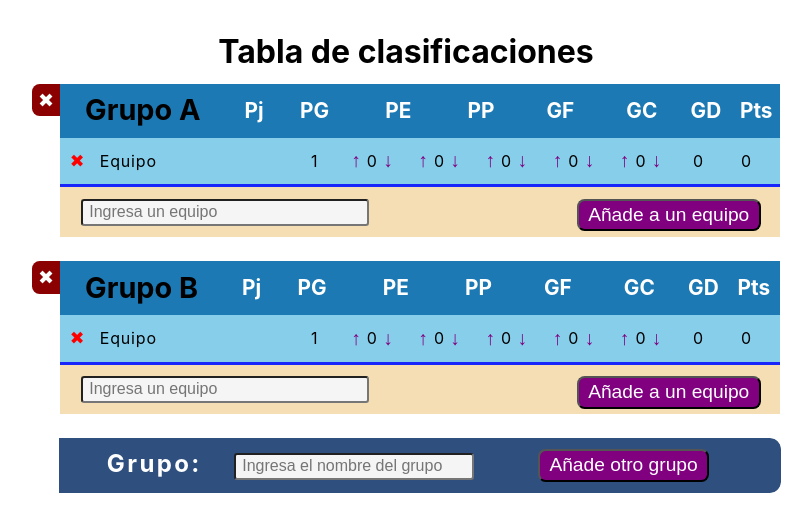
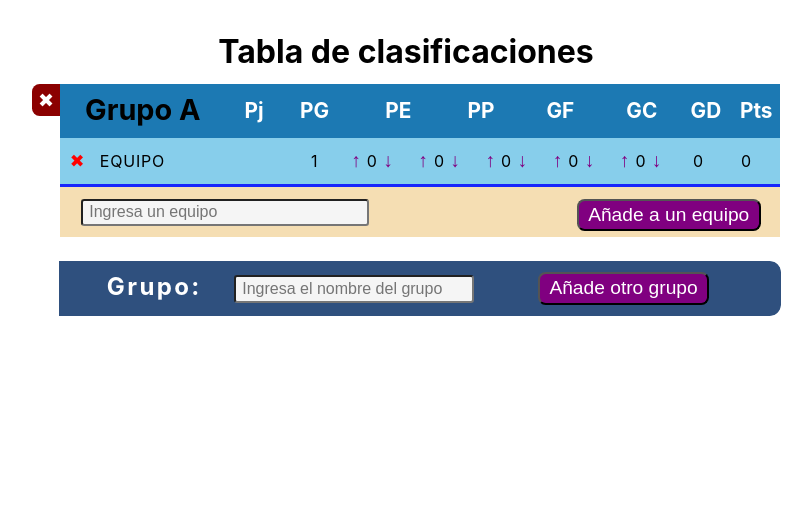
Before and after one commit to dalidia/tabla_clasificaciones, a React (Create React App) app: page / in a window 1280 px wide. Shown: the top 532 px of the page, without its empty margins (234-1046 px from the left). Built offline with nearby package versions, Linux system fonts and the light colour scheme.

Commit message:
added indices

```diff
--- a/src/components/AddCountryForm.js
+++ b/src/components/AddCountryForm.js
@@ -6,7 +6,7 @@ class AddCountryForm extends Component {
   };
 
   handleChange = e => {
-    this.setState({value: e.target.value});
+    this.setState({value: e.target.value.toUpperCase()});
   };
 
   handleSubmit = (e) => {
--- a/src/components/AddGroup.js
+++ b/src/components/AddGroup.js
@@ -6,7 +6,7 @@ class AddGroup extends Component{
   };
 
   handleChange = e => {
-    this.setState({value: e.target.value});
+    this.setState({value: e.target.value.toUpperCase()});
   };
 
   handleSubmit = (e) => {
--- a/src/components/App.js
+++ b/src/components/App.js
@@ -11,15 +11,12 @@ class App extends Component {
       {
         title: 'Grupo A',
         id: 0
-      },
-      {
-        title: 'Grupo B',
-        id: 1
       }
     ]
   };
 
   prevId=this.state.grupos.length;
+  title='Tabla de clasificaciones';
 
   handleAddGroup = (titl) => {
     let newGroup = {
@@ -41,7 +38,7 @@ class App extends Component {
   render() {
     return (
       <div className="tablas">
-        <h1 className='title'>Tabla de clasificaciones</h1>
+        <h1 className='title'>{this.title}</h1>
         {this.state.grupos.map(grupo =>
           <Grupo
           title={grupo.title}
--- a/src/components/Country.js
+++ b/src/components/Country.js
@@ -1,125 +1,58 @@
-import React, {Component} from 'react';
+import React from 'react';
 import Score from './Resultados/Score';
 import StaticScore from './Resultados/StaticScore';
 import Puntos from './Resultados/Puntos';
 
-class Country extends Component {
-  state = {
-    pg: 0,
-    pe: 0,
-    pp: 0,
-    gf: 0,
-    gc: 0,
-    df: 0,
-    puntos: 0
-  };
-
-  handlePeChange = delta => {
-    if (this.state.pe <= 0 && delta < 0) {
-      return;
-    } else {
-      this.setState(prevState => {
-        return {
-          pe: prevState.pe += delta,
-          puntos: prevState.puntos += delta
-        }
-      });
-    }
-  };
-
-  handlePgChange = delta => {
-    if (this.state.pg <= 0 && delta < 0) {
-      return;
-    } else {
-      this.setState(prevState => {
-        return {
-          pg: prevState.pg += delta,
-          puntos: prevState.puntos += (delta * 3)
-        }
-      });
-    }
-  };
-
-  handlePpChange = delta => {
-    if (this.state.pp <= 0 && delta < 0) {
-      return;
-    } else {
-      this.setState(prevState => ({
-        pp: prevState.pp += delta
-      }));
-    }
-  };
-
-  handleGf = delta => {
-    if (this.state.gf <= 0 && delta < 0) {
-      return;
-    } else {
-      this.setState(prevState => {
-        return {
-          gf: prevState.gf += delta,
-          df: prevState.df += delta
-        }
-      })
-    }
-  };
-
-  handleGc = delta => {
-    if (this.state.gc <= 0 && delta < 0) {
-      return;
-    } else {
-      this.setState(prevState => {
-        return {
-          gc: prevState.gc += delta,
-          df: prevState.df -= delta
-        }
-      })
-    }
-  };
-
-  render () {
+const Country = (props) => {
+  const {name, id, index, pj, pg, pe, pp, gf, gc,df, puntos, handlePeChange, handlePgChange, handlePpChange, handleGf, handleGc, handleRemoveCountry} = props;
   return (
     <div className="country">
       <span className="country-name">
-          <button onClick={() => this.props.handleRemoveCountry(this.props.index)}>✖</button>
-          <span>{this.props.name}</span>
+        <button onClick={() => handleRemoveCountry(id)}>✖</button>
+        <span>{name}</span>
       </span>
 
       <StaticScore
-        score={this.props.pj} />
+      score={pj} />
 
       <Score
-        score={this.state.pg}
-        changeScore={this.handlePgChange}
+      score={pg}
+      index={index}
+      changeScore={handlePgChange}
       />
 
       <Score
-        score={this.state.pe}
-        changeScore={this.handlePeChange}
+      score={pe}
+      index={index}
+      changeScore={handlePeChange}
       />
 
       <Score
-        score={this.state.pp}
-        changeScore={this.handlePpChange}
+      score={pp}
+      index={index}
+      changeScore={handlePpChange}
       />
 
       <Score
-        score={this.state.gf}
-        changeScore={this.handleGf}
+      score={gf}
+      index={index}
+      changeScore={handleGf}
       />
 
       <Score
-        score={this.state.gc}
-        changeScore={this.handleGc}
+      score={gc}
+      index={index}
+
+      changeScore={handleGc}
       />
 
       <StaticScore
-        score={this.state.df} />
+      score={df} />
 
       <Puntos
-        puntos={this.state.puntos} />
+      puntos={puntos} />
     </div>
   );
 }
-}
 
 export default Country;
--- a/src/components/Grupo.js
+++ b/src/components/Grupo.js
@@ -9,18 +9,97 @@ class Grupo extends Component {
   state = {
     countries: [
       {
-        name: 'Equipo',
+        name: 'EQUIPO',
         id: 0,
-        pj:1
+        index:0,
+        pj:1,
+        pg: 0,
+        pe: 0,
+        pp: 0,
+        gf: 0,
+        gc: 0,
+        df: 0,
+        puntos: 0
       }
     ]
   };
 
   prevId = this.state.countries.length - 1;
+  prevIndex = this.state.countries.length - 1;
   prevPj = this.state.countries.length - 1;
+
+  /* COUNTRY */
+  handlePeChange = (pe, index, delta) => {
+    if (pe <= 0 && delta < 0) {
+      return;
+    } else {
+      this.setState(prevState => {
+        return {
+          pe: prevState.countries[index].pe += delta,
+          puntos: prevState.countries[index].puntos += delta
+        }
+      });
+    }
+    // console.log(this.state.countries[0].pe);
+
+  };
+
+  handlePgChange = (pg, index, delta) => {
+    // console.log(pg, delta);
+    if (pg <= 0 && delta < 0) {
+      return;
+    } else {
+      this.setState(prevState => {
+        return {
+          pg: prevState.countries[index].pg += delta,
+          puntos: prevState.countries[index].puntos += (delta * 3)
+        }
+      });
+    }
+  };
+
+  handlePpChange = (pp, index, delta) => {
+    if (pp <= 0 && delta < 0) {
+      return;
+    } else {
+      this.setState(prevState => ({
+        pp: prevState.countries[index].pp += delta
+      }));
+    }
+  };
+
+  handleGf = (gf, index, delta) => {
+    if (gf <= 0 && delta < 0) {
+      return;
+    } else {
+      this.setState(prevState => {
+        return {
+          gf: prevState.countries[index].gf += delta,
+          df: prevState.countries[index].df += delta
+        }
+      })
+    }
+  };
+
+  handleGc = (gc, index, delta) => {
+    if (gc <= 0 && delta < 0) {
+      return;
+    } else {
+      this.setState(prevState => {
+        return {
+          gc: prevState.countries[index].gc += delta,
+          df: prevState.countries[index].df -= delta
+        }
+      })
+    }
+  };
+
+  /* HANDLE COUNTRY FROM */
 
   handleRemoveCountry = key => {
     this.prevPj -= 1;
+    this.prevIndex -= 1;
+    // changing the value of pj for all teams
     this.state.countries.map(country => country.pj = this.prevPj);
     this.setState(prevState => ({
       countries: prevState.countries.filter(country => country.id !== key)
@@ -31,7 +110,15 @@ class Grupo extends Component {
     let newCountry = {
       name,
       id: this.prevId += 1,
-      pj: this.prevPj += 1
+      index: this.prevIndex += 1,
+      pj: this.prevPj += 1,
+      pp: 0,
+      pe: 0,
+      pg: 0,
+      gf: 0,
+      gc: 0,
+      df: 0,
+      puntos: 0
     };
 
     this.state.countries.map(country => {
@@ -42,10 +129,6 @@ class Grupo extends Component {
     this.setState(prevState => ({
       countries:prevState.countries.concat(newCountry)
     }));
-  };
-
-  handleAddGroup = () => {
-
   };
 
   render() {
@@ -61,10 +144,23 @@ class Grupo extends Component {
           {this.state.countries.map( (country) =>
             <Country
               pj={country.pj}
+              pg={country.pg}
+              pe={country.pe}
+              pp={country.pp}
+              gf={country.gf}
+              gc={country.gc}
+              df={country.df}
+              puntos={country.puntos}
               name={country.name}
+              handlePeChange={this.handlePeChange}
+              handlePgChange={this.handlePgChange}
+              handlePpChange={this.handlePpChange}
+              handleGf={this.handleGf}
+              handleGc={this.handleGc}
               handleRemoveCountry={this.handleRemoveCountry}
               key={country.id.toString()}
-              index={country.id}
+              id={country.id}
+              index={country.index}
             />
           )}
 
--- a/src/components/Resultados/Puntos.js
+++ b/src/components/Resultados/Puntos.js
@@ -1,13 +1,11 @@
 import React from 'react';
 
-const Puntos = props => {
+const Puntos = ({puntos}) => {
 	return (
     <div className='puntos'>
-      <span>{props.puntos}</span>
+      <span>{puntos}</span>
     </div>
   );
-
 };
 
-
 export default Puntos;
--- a/src/components/Resultados/Score.js
+++ b/src/components/Resultados/Score.js
@@ -1,11 +1,11 @@
 import React from 'react';
 
-const Score = props => {
+const Score = ({score, index, changeScore}) => {
 	return (
     <div className="pg-pe-pp">
-      <button onClick={() => props.changeScore(+1)}>↑</button>
-      <span>{props.score}</span>
-      <button onClick={() => props.changeScore(-1)}>↓</button>
+      <button onClick={() => changeScore(score, index, +1)}>↑</button>
+      <span>{score}</span>
+      <button onClick={() => changeScore(score, index, -1)}>↓</button>
     </div>
   );
 };
--- a/src/components/Resultados/StaticScore.js
+++ b/src/components/Resultados/StaticScore.js
@@ -1,9 +1,9 @@
 import React from 'react';
 
-const StaticScore = props => {
+const StaticScore = ({score}) => {
 	return (
     <div className='static-score'>
-      <span>{props.score}</span>
+      <span>{score}</span>
     </div>
 	);
 };
```
Also changed, not shown: src/components/Resultados/Pg.js (deleted, +0 -11 lines), src/App.css (line endings or trailing spaces). Lines whose indentation alone changed are shown as unchanged.
